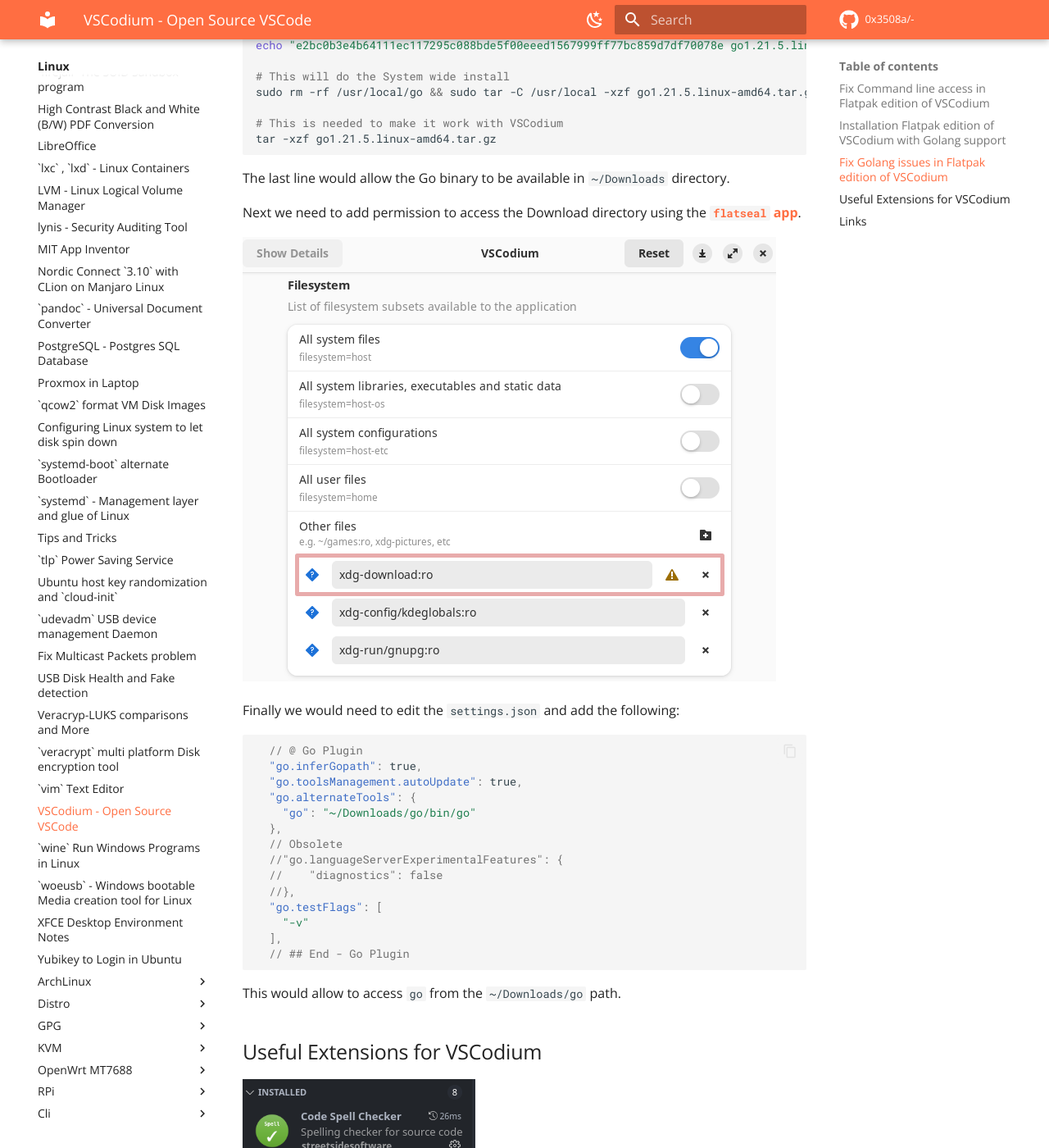
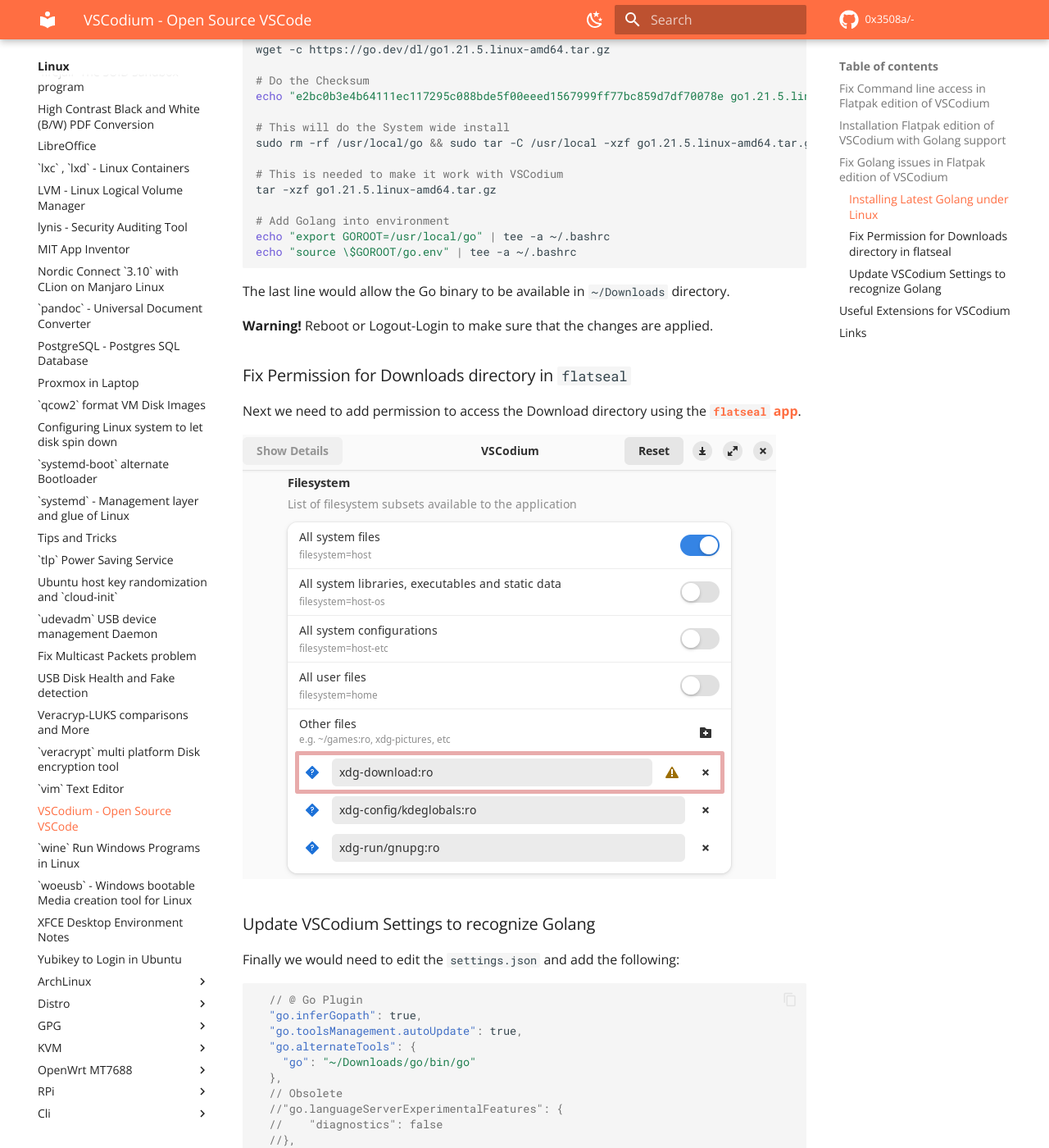
Before and after one commit to 0x3508A/-, an MkDocs documentation site: the page built from docs/Linux/vscodium.md, in a window 1280 px wide and 1400 px high, scrolled down 1749 px. Shown: the whole window at 82% size. Built offline with MkDocs 1.6.1 and Material for MkDocs 9.7.7, drawn with Linux system fonts in a browser that asks for light colours; comment, search, counter and statistics services are not loaded; some of the changed text lies outside the part shown.

Commit message:
पुनरीक्षण

````diff
--- a/docs/Linux/vscodium.md
+++ b/docs/Linux/vscodium.md
@@ -52,6 +52,8 @@ system wide.
 
 Here is how you can go about installing Go and make it work with *Flatpak edition of VSCodium*.
 
+### Installing Latest Golang under Linux
+
 ```sh
 cd ~/Download
 
@@ -66,13 +68,24 @@ sudo rm -rf /usr/local/go && sudo tar -C /usr/local -xzf go1.21.5.linux-amd64.ta
 
 # This is needed to make it work with VSCodium
 tar -xzf go1.21.5.linux-amd64.tar.gz
+
+# Add Golang into environment
+echo "export GOROOT=/usr/local/go" | tee -a ~/.bashrc
+echo "source \$GOROOT/go.env" | tee -a ~/.bashrc
 ```
 
 The last line would allow the Go binary to be available in `~/Downloads` directory.
 
+**Warning!** Reboot or Logout-Login to make sure that the
+changes are applied.
+
+### Fix Permission for Downloads directory in `flatseal`
+
 Next we need to add permission to access the Download directory using the **[`flatseal` app](https://flathub.org/apps/com.github.tchx84.Flatseal)**.
 
 [![VSCodium configuration in flatseal app](./vscodium/vscodium-golang-2024-01-07.png)](./vscodium/vscodium-golang-2024-01-07.png)
+
+### Update VSCodium Settings to recognize Golang
 
 Finally we would need to edit the `settings.json` and
 add the following:
````
